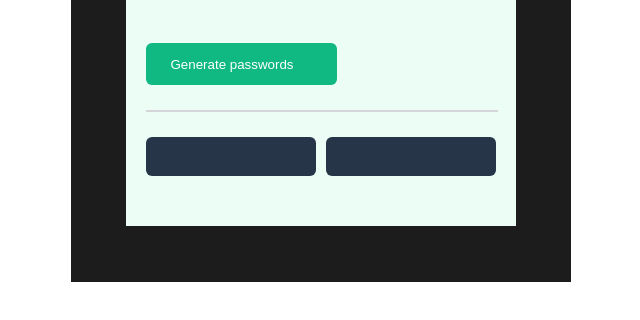
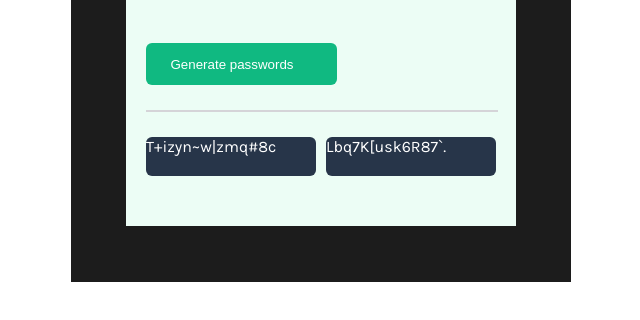
Before and after one commit to f8makinde/Password-Generator, a plain HTML site: page index.html in a window 1280 px wide. Both pictures are taken after a click on the button "Generate passwords". Shown: the part 226-546 px from the top of the page, without its empty margins (319-959 px from the left). Drawn offline with Linux system fonts and the light colour scheme; a web font is replaced by a local one.

Commit message:
work-in-progress

```diff
--- a/index.css
+++ b/index.css
@@ -82,7 +82,7 @@ hr{
   top: 396px;
   border-radius: 6px;
   background: rgba(39, 53, 73, 1);
-
+ color: white;
 }
 
 #second-psw{
@@ -92,6 +92,7 @@ hr{
   top: 396px;
   border-radius: 6px;
   background: rgba(39, 53, 73, 1);
+  color: white;
 
 }
 #section-two{
--- a/index.html
+++ b/index.html
@@ -20,7 +20,7 @@
         </h1>
         <p>Never use an insecure password again.</p>
         <div id="section-one">
-            <button id="generate"><p id="generate-psw">Generate passwords</p></button>
+            <button onclick="psw()"><p id="generate-psw">Generate passwords</p></button>
         </div>
 
         <hr>
@@ -30,5 +30,6 @@
          </div>
      </div>
     </div>
+    <script src="index.js"></script>
 </body>
 </html>
--- a/index.js
+++ b/index.js
@@ -0,0 +1,15 @@
+const characters = ["A","B","C","D","E","F","G","H","I","J","K","L","M","N","O","P","Q","R","S","T","U","V","W","X","Y","Z","a","b","c","d","e","f","g","h","i","j","k","l","m","n","o","p","q","r","s","t","u","v","w","x","y","z", "0", "1", "2", "3", "4", "5", "6", "7", "8", "9","~","`","!","@","#","$","%","^","&","*","(",")","_","-","+","=","{","[","}","]",",","|",":",";","<",">",".","?",
+"/"];
+
+let firstPswEl = document.getElementById("first-psw");
+let secondPswEl = document.getElementById("second-psw")
+
+  function psw(){
+    for(let i = 1; i <= 15; i++){
+        let randomOne = Math.floor(Math.random() * characters.length);
+        let randomTwo = Math.floor(Math.random() * characters.length);
+          firstPswEl.textContent += characters[randomOne];
+      secondPswEl.textContent += characters[randomTwo];
+      }
+
+}
```
